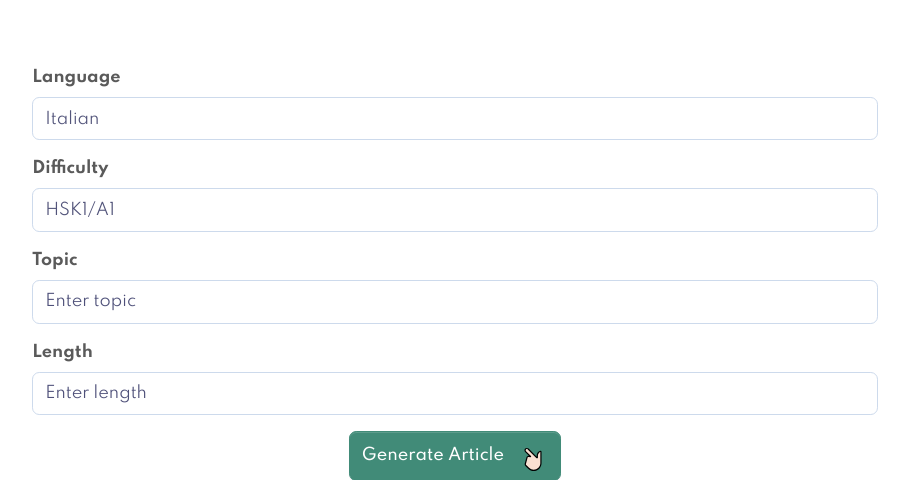
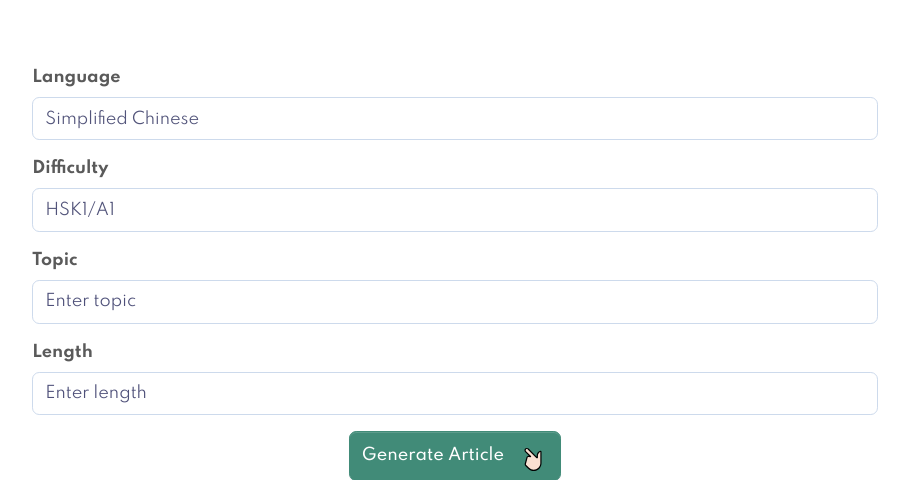
Before and after one commit to jbecker7/TailoredTales, a Flask app: page /entry in a window 1280 px wide. Shown: the part 1194-1674 px from the top of the page, without its empty margins (185-1094 px from the left). Run offline with Flask 3, Linux system fonts and the light colour scheme; some libraries are stand-ins or nearby versions.

Commit message:
Changed the options of language

```diff
--- a/app.py
+++ b/app.py
@@ -8,7 +8,7 @@
 if __name__ == '__main__':
     app.run(debug=False)
 
-openai.api_key = "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"
+openai.api_key = ""
 
 TEMPERATURE = 0.5
 MAX_TOKENS = 500
--- a/templates/entry.html
+++ b/templates/entry.html
@@ -174,11 +174,11 @@
                             <div class="form-group">
                                 <label for="languageSelect">Language</label>
                                 <select class="form-control" id="languageSelect" name="languageSelect" >
-                                    <option>Italian</option>
+                                    <option>Simplified Chinese</option>
                                     <option>Spanish</option>
+                                    <option>Traditional Chinese</option>
+                                    <option>German</option>
                                     <option>French</option>
-                                    <option>German</option>
-                                    <option>Chinese</option>
                                     <!-- Add more languages here -->
                                 </select>
                             </div>
```
